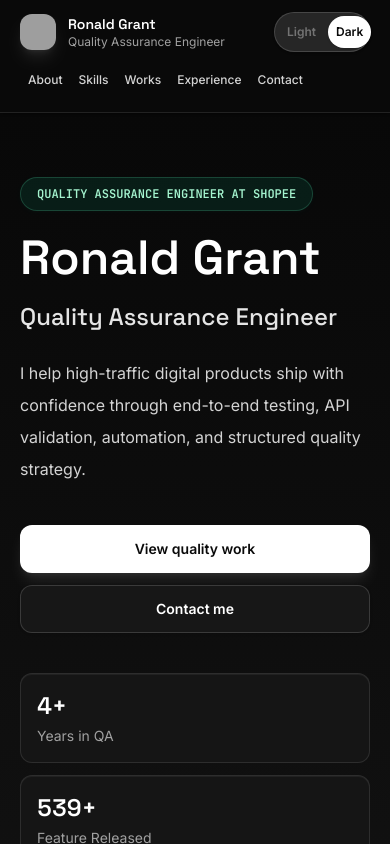
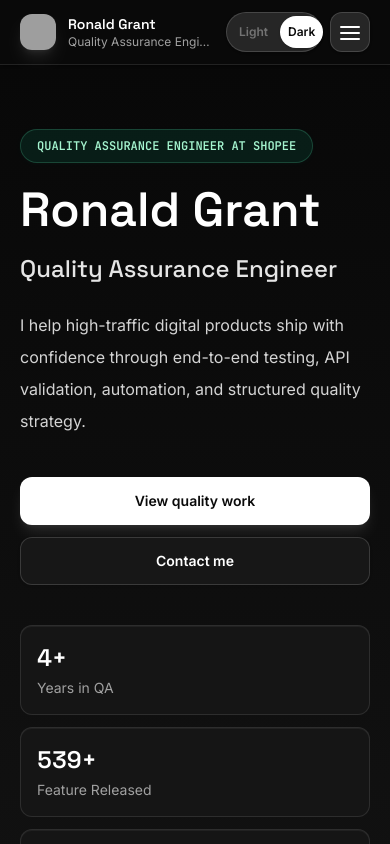
Before and after one commit to dlanooor/nextjs-ronaldgrant, a Next.js app: page / in a window 390 px wide. Shown: the top 844 px of the page. Built offline with nearby package versions, Linux system fonts and the light colour scheme; grey boxes are pictures that could not be loaded.

Commit message:
add hamburger

```diff
--- a/components/site-header.tsx
+++ b/components/site-header.tsx
@@ -1,16 +1,22 @@
+"use client";
+
 import Image from "next/image";
+import { useState } from "react";
 
 import { Container } from "@/components/container";
 import { ThemeToggle } from "@/components/theme-toggle";
 import { navigation, profile } from "@/lib/portfolio-data";
 
 export function SiteHeader() {
+  const [isMenuOpen, setIsMenuOpen] = useState(false);
+
   return (
     <header className="sticky top-0 z-50 border-b border-neutral-950/10 bg-white/85 shadow-sm shadow-neutral-950/5 backdrop-blur-xl dark:border-white/10 dark:bg-neutral-950/80 dark:shadow-black/30">
-      <Container className="grid grid-cols-[minmax(0,1fr)_auto] items-center gap-x-3 gap-y-3 py-3 sm:grid-cols-[auto_minmax(0,1fr)_auto] sm:gap-x-6 sm:py-4">
+      <Container className="relative flex items-center justify-between gap-3 py-3 sm:py-4">
         <a
           href="#home"
           aria-label={`${profile.name} home`}
+          onClick={() => setIsMenuOpen(false)}
           className="group flex min-w-0 items-center gap-3"
         >
           <span className="grid size-9 shrink-0 place-items-center overflow-hidden rounded-xl bg-neutral-950 shadow-lg shadow-neutral-950/15 transition group-hover:-translate-y-0.5 sm:size-10 dark:shadow-white/10">
@@ -34,20 +40,70 @@ export function SiteHeader() {
           </span>
         </a>
 
-        <div className="justify-self-end sm:col-start-3 sm:row-start-1">
-          <ThemeToggle />
-        </div>
-
         <nav
           aria-label="Primary navigation"
-          className="col-span-2 -mx-5 min-w-0 overflow-x-auto px-5 pb-1 sm:col-span-1 sm:col-start-2 sm:row-start-1 sm:mx-0 sm:px-0 sm:pb-0"
+          className="hidden min-w-0 md:block"
         >
-          <ul className="flex min-w-max items-center gap-0 text-xs font-medium text-neutral-600 sm:gap-1 sm:text-sm dark:text-neutral-300">
+          <ul className="flex items-center gap-1 text-sm font-medium text-neutral-600 dark:text-neutral-300">
             {navigation.map((item) => (
               <li key={item.href}>
                 <a
                   href={item.href}
-                  className="block rounded-lg px-2 py-2 transition hover:bg-neutral-100 hover:text-neutral-950 focus:outline-none focus-visible:ring-2 focus-visible:ring-emerald-600 sm:px-3 dark:hover:bg-white/10 dark:hover:text-white dark:focus-visible:ring-emerald-400"
+                  className="block rounded-lg px-3 py-2 transition hover:bg-neutral-100 hover:text-neutral-950 focus:outline-none focus-visible:ring-2 focus-visible:ring-emerald-600 dark:hover:bg-white/10 dark:hover:text-white dark:focus-visible:ring-emerald-400"
+                >
+                  {item.label}
+                </a>
+              </li>
+            ))}
+          </ul>
+        </nav>
+
+        <div className="flex shrink-0 items-center gap-2">
+          <ThemeToggle />
+          <button
+            type="button"
+            aria-expanded={isMenuOpen}
+            aria-controls="mobile-navigation"
+            aria-label={isMenuOpen ? "Close navigation menu" : "Open navigation menu"}
+            onClick={() => setIsMenuOpen((current) => !current)}
+            className="inline-flex size-10 items-center justify-center rounded-xl border border-neutral-950/15 bg-neutral-100 text-neutral-950 shadow-sm transition hover:border-neutral-950/25 hover:bg-white focus:outline-none focus-visible:ring-2 focus-visible:ring-emerald-600 md:hidden dark:border-white/15 dark:bg-neutral-800 dark:text-white dark:hover:border-white/25 dark:hover:bg-neutral-700 dark:focus-visible:ring-emerald-400"
+          >
+            <span aria-hidden="true" className="relative size-5">
+              <span
+                className={`absolute left-0 top-1 block h-0.5 w-5 rounded-full bg-current transition ${
+                  isMenuOpen ? "translate-y-1.5 rotate-45" : ""
+                }`}
+              />
+              <span
+                className={`absolute left-0 top-2.5 block h-0.5 w-5 rounded-full bg-current transition ${
+                  isMenuOpen ? "opacity-0" : ""
+                }`}
+              />
+              <span
+                className={`absolute left-0 top-4 block h-0.5 w-5 rounded-full bg-current transition ${
+                  isMenuOpen ? "-translate-y-1.5 -rotate-45" : ""
+                }`}
+              />
+            </span>
+          </button>
+        </div>
+
+        <nav
+          id="mobile-navigation"
+          aria-label="Mobile navigation"
+          className={`absolute left-5 right-5 top-[calc(100%+0.5rem)] overflow-hidden rounded-2xl border border-neutral-950/10 bg-white/95 shadow-xl shadow-neutral-950/10 backdrop-blur-xl transition md:hidden dark:border-white/10 dark:bg-neutral-950/95 dark:shadow-black/30 ${
+            isMenuOpen
+              ? "pointer-events-auto translate-y-0 opacity-100"
+              : "pointer-events-none -translate-y-2 opacity-0"
+          }`}
+        >
+          <ul className="divide-y divide-neutral-950/10 p-2 text-sm font-medium text-neutral-700 dark:divide-white/10 dark:text-neutral-200">
+            {navigation.map((item) => (
+              <li key={item.href}>
+                <a
+                  href={item.href}
+                  onClick={() => setIsMenuOpen(false)}
+                  className="block rounded-xl px-4 py-3 transition hover:bg-neutral-100 hover:text-neutral-950 focus:outline-none focus-visible:ring-2 focus-visible:ring-emerald-600 dark:hover:bg-white/10 dark:hover:text-white dark:focus-visible:ring-emerald-400"
                 >
                   {item.label}
                 </a>
```
